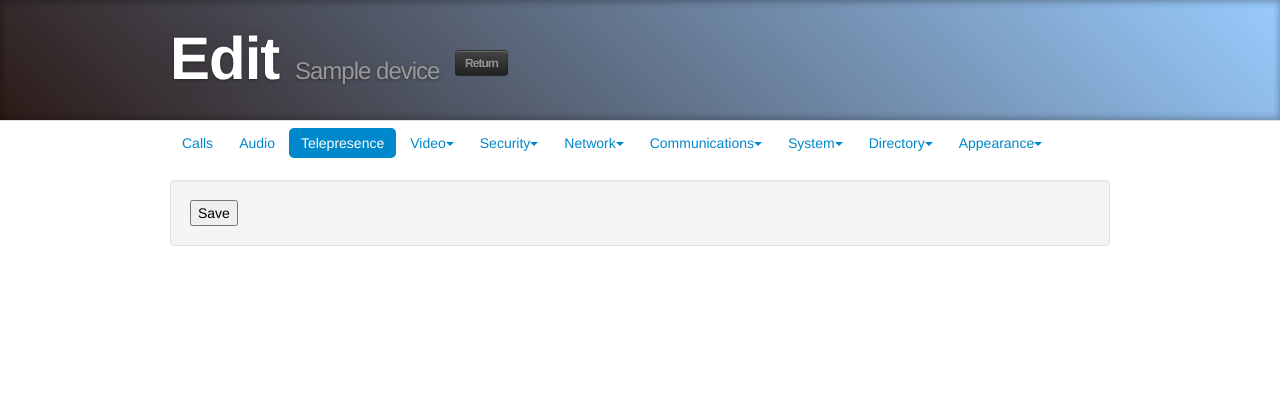
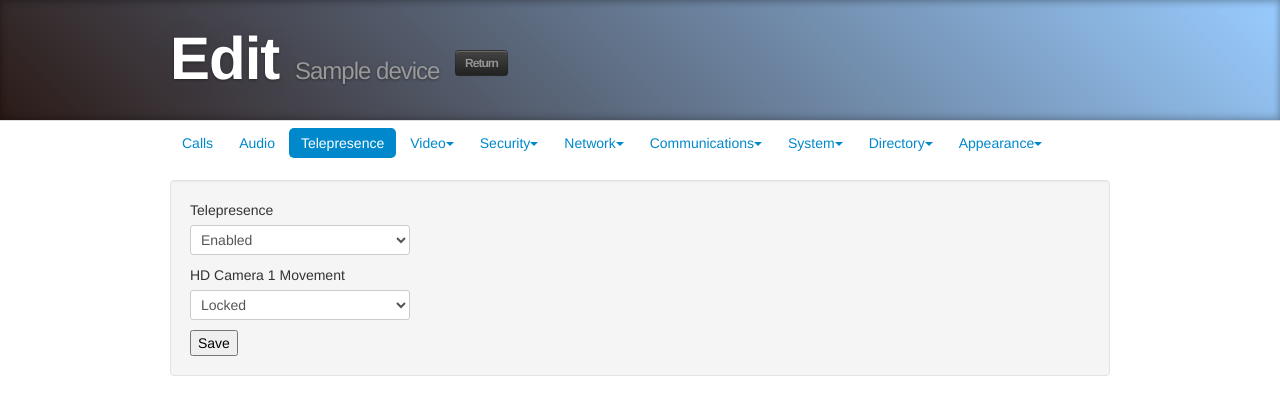
Before and after one commit to ChrisMacNaughton/lifesize-app, a PHP site: template app/views/devices/edit.html.twig in a window 1280 px wide, after a click on "Telepresence". Shown: the part 41-456 px from the top of the page. Run offline with PHP 8.4, Linux system fonts and the light colour scheme; the template is opened without the code that fills it: most values are stand-ins (such as "Sample title", 1, 10 or a date in 2020); a stand-in replaces the project's code that opens the database connection; some libraries are stand-ins or nearby versions.

Commit message:
adding telepresence fields

```diff
--- a/app/views/devices/edit.html.twig
+++ b/app/views/devices/edit.html.twig
@@ -274,7 +274,24 @@
 		</div>
 		<div class="tab-pane" id="presence">
 			<form class="well form-inline" method="post">
-
+				<div class="control-group">
+				    <label class="control-label" for="telepresence">Telepresence</label>
+				    <div class="controls">
+				    	<select name="telepresence">
+				    		<option {% if device.auto_answer_multiway == 'on'%}selected="selected" {%endif%}value="on">Enabled</option>
+				    		<option {% if device.auto_answer_multiway == 'off'%}selected="selected" {%endif%}value="off">Disabled</option>
+			    		</select>
+			    	</div>
+			    </div>
+			    <div class="control-group">
+				    <label class="control-label" for="camera_lock">HD Camera 1 Movement</label>
+				    <div class="controls">
+				    	<select name="camera_lock">
+				    		<option {% if device.camera_lock == 'on'%}selected="selected" {%endif%}value="on">Locked</option>
+				    		<option {% if device.camera_lock == 'off'%}selected="selected" {%endif%}value="off">Unlocked</option>
+			    		</select>
+			    	</div>
+			    </div>
 				<input type="hidden" name="section" value="telepresence">
 				<input type="submit" value="Save">
 			</form>
```
Also changed, not shown: updaters/updater.php (+10 -3 lines).
